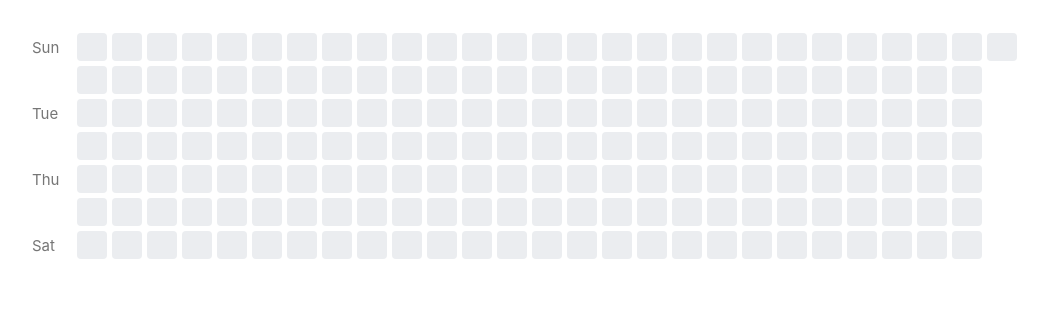
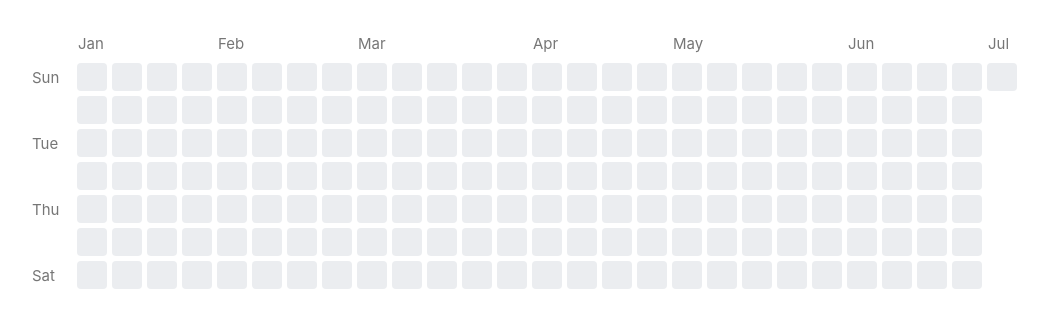
Before and after one commit to matmini/Blocks, a plain HTML site: page index.html in a window 1280 px wide. Shown: the whole page, without its empty margins (2-1050 px from the left). Drawn offline with Linux system fonts and the light colour scheme.

Commit message:
Feat: Added the month label dynamically

```diff
--- a/app.js
+++ b/app.js
@@ -1,4 +1,5 @@
 const days = ["Sun", "Mon", "Tue", "Wed", "Thu", "Fri", "Sat"];
+const months = ["Jan", "Feb", "Mar", "Apr", "May", "Jun","Jul"];
 const weeks = 52/2;
 
 const table = document.querySelector("#habit-body")
@@ -13,39 +14,95 @@ table.addEventListener("click", (e)=>{
   console.log("Clicked: ", cell.dataset.date);
 });
 
+/**
+ * Create the months headerROW
+ */
+const headerRow = document.createElement("tr");
+// Empty corner cell so the months align with the columns, cnot the day labels
+const emptyCorner = document.createElement("th");
+headerRow.appendChild(emptyCorner);
+table.appendChild(headerRow);
+
 const rows = {};
 
+// creating day label
 days.forEach(day => {
   const tr = document.createElement("tr");
-
   const label = document.createElement("td");
   label.textContent = day;
   label.classList.add("day-label");
   tr.appendChild(label);
 
   rows[day] = tr;
+  /**
+   *   we set the tr = rows[day] so that we can still access
+   * the table row and we can specify in which we're adding
+   */
+
   table.appendChild(tr);
 });
 
 const startDate = new Date("2026-01-04");
-
+let currentMonth = -1;
+let monthCell = null;
+let columnCount = 0;
+/**
+ * Generate the grid
+ * we get 6-months worth of days
+ * starting from the startDate
+ */
 for (let i = 0; i < 365/2; i++) {
   const date = new Date(
     startDate.getFullYear(),
     startDate.getMonth(),
     startDate.getDate() + i
   );
-
+/**
+ * we get the dayName of the date
+ * because we will use this as index to row
+ * so that we add the td to the correct row
+ */
   const dayName = days[date.getDay()];
+  /**
+   * when we date.getDay(), it returns an int
+   * 0 for Sunday
+   * 1 for Monday
+   * and so on
+   * so to get the words, we use that index to our
+   * days array where days[0]='Sun'
+   */
 
   const td = document.createElement("td");
-
+  // adds date dataset to the td in format:
+  // 2026-01-01
   td.dataset.date =
     `${date.getFullYear()}-${
       String(date.getMonth() + 1).padStart(2, "0")
     }-${
       String(date.getDate()).padStart(2, "0")
     }`;
-  //td.classList.add("filled");
   rows[dayName].appendChild(td);
+
+  /**
+   * Dynamically track and colspan month labels
+   * Every time Sunday hits , it means a new column (week) has started
+   */
+  if (date.getDay() === 0 || i === 0){
+    const dateMonth = date.getMonth();
+
+    // if we entered a new month, create a new header
+    if (dateMonth != currentMonth) {
+      currentMonth = dateMonth;
+      monthCell = document.createElement("th");
+      monthCell.textContent = months[currentMonth];
+      monthCell.classList.add("month-label");
+      headerRow.appendChild(monthCell);
+      columnCount = 0;
+    }
+    // expand the month's width by 1 column for the new week
+    columnCount++;
+    if (monthCell){
+      monthCell.colSpan = columnCount;
+    }
+  }
 }
--- a/styles.css
+++ b/styles.css
@@ -42,7 +42,7 @@ body {
 }
 
 /* Hide alternating day labels for a cleaner look, just like GitHub */
-.contribution-table tr:nth-child(even) .day-label {
+.contribution-table tr:nth-child(odd) .day-label {
   visibility: hidden;
 }
 
@@ -61,3 +61,11 @@ body {
     transform: scaleX(1);
   }
 }
+
+.month-label {
+  text-align: left;
+  font-size: 15px;
+  color: #767676;
+  font-weight: normal;
+  padding-bottom: 5px;
+}
```
